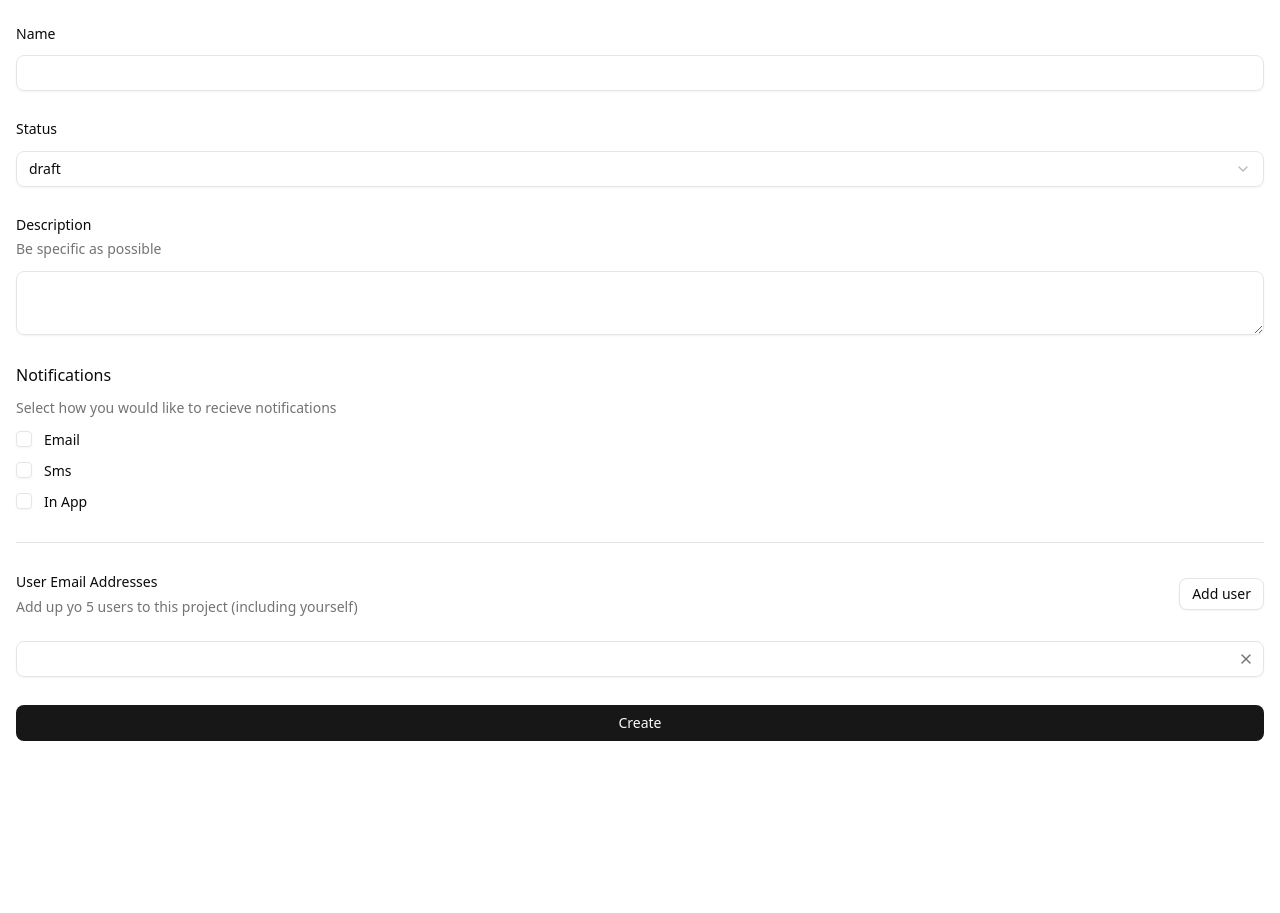
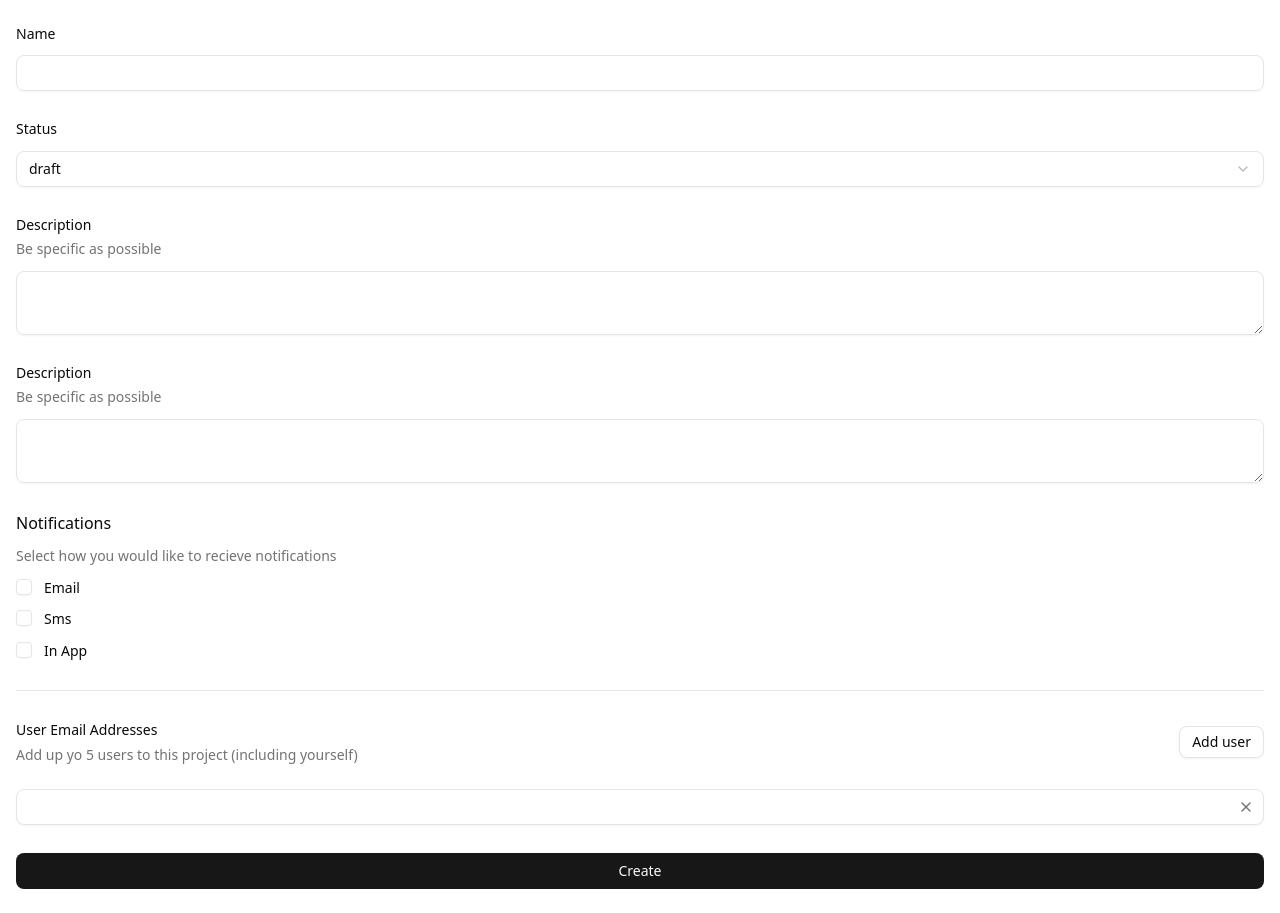
Before and after one commit to Hamm01/FormsSetup, a Next.js app: page / in a window 1280 px wide. Before the commit the page ends 800 px from the top, so only its background shows below. Built offline with nearby package versions, Linux system fonts and the light colour scheme.

Commit message:
form text area added in main form

```diff
--- a/src/app/page.tsx
+++ b/src/app/page.tsx
@@ -25,7 +25,7 @@ import {
 } from "@/components/ui/select"
 import { Checkbox } from "@/components/ui/checkbox"
 import { InputGroup, InputGroupAddon, InputGroupButton, InputGroupInput } from "@/components/ui/input-group"
-import { FormInput } from "@/components/form"
+import { FormInput, FormTextArea } from "@/components/form"
 export default function Home() {
 
   const form = useForm({
@@ -86,6 +86,7 @@ export default function Home() {
                   <FieldError errors={[fieldState.error]} />
                 )}
               </Field>)} />
+          <FormTextArea name="description" control={form.control} label="Description" description="Be specific as possible" />
           <Controller
             control={form.control}
             name="description" render={({ field, fieldState }) => (
```
